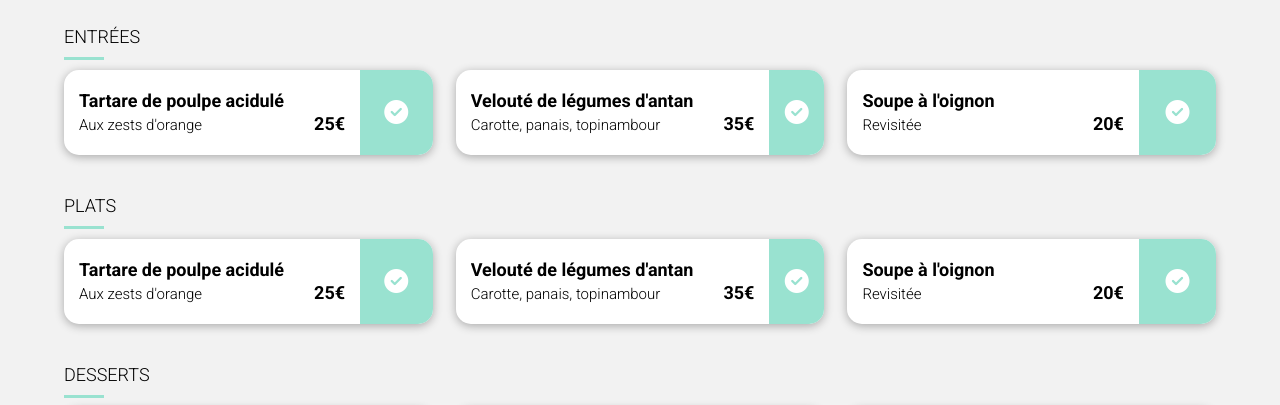
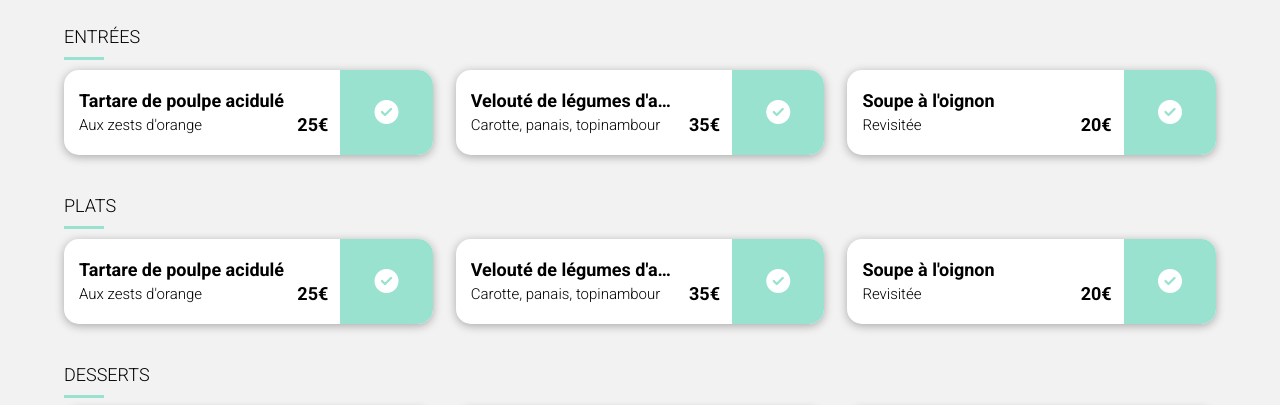
Before and after one commit to benlal/projet3, a website: page alafrancaise.html in a window 1280 px wide. Shown: the part 363-768 px from the top of the page. Drawn offline with Linux system fonts and the light colour scheme.

Commit message:
Ajout de border-box sur les blocs meal

```diff
--- a/sass/style.scss
+++ b/sass/style.scss
@@ -382,10 +382,11 @@ footer {
 
 
 .meal__price {
+    display: flex;
     align-items: flex-end;
-    padding: 15px;
-    padding-top: 38px;
-    width: 10%;
+    justify-content: center;
+    height: 55px;
+    width: 15%;
     p {
         font-weight: 700;
         font-size: 18px;
@@ -395,13 +396,14 @@ footer {
 
 
 .meal__description {
-    padding: 15px;
+    padding-left: 15px;
+    box-sizing: border-box;
     h3, p {
     text-overflow: ellipsis;
     overflow: hidden;
     white-space: nowrap;
     }
-    width: 65%;
+    width: 60%;
 }
 
 
```
Also changed, not shown: public/css/style.css, 1 other file.
